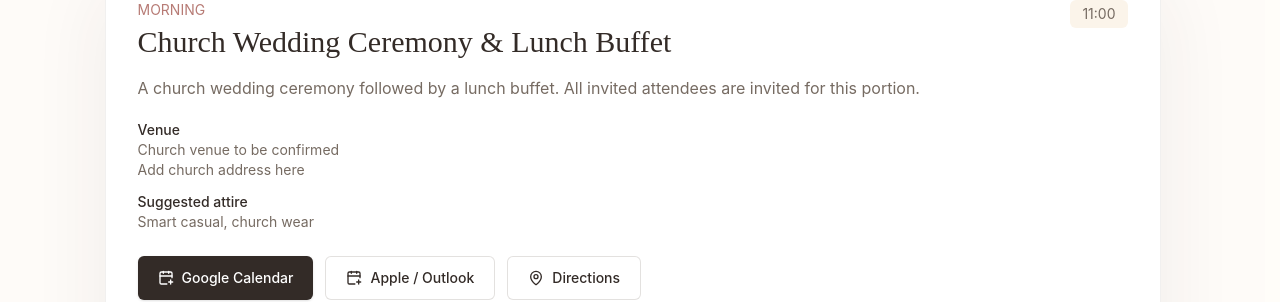
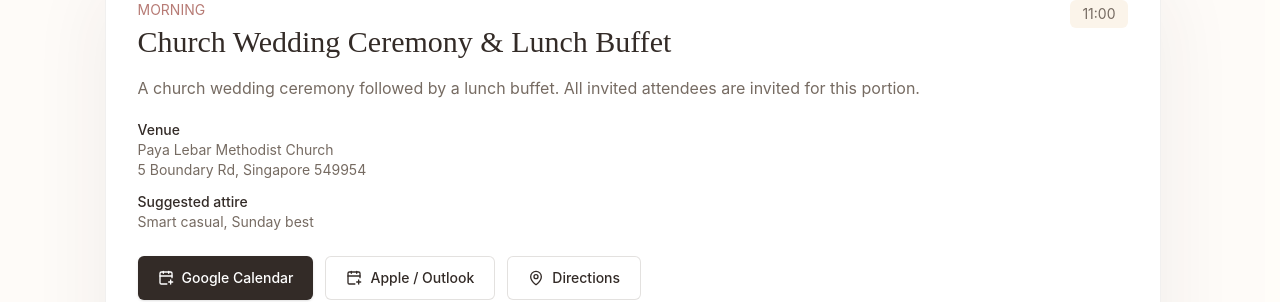
Before and after one commit to fluffysaur/yijia-and-rachel, a React (Vite) app: page / in a window 1280 px wide. Shown: the part 1313-1615 px from the top of the page. Built offline with nearby package versions, Linux system fonts and the light colour scheme.

Commit message:
feat: update lunch location to PLMC

```diff
--- a/src/content/wedding.ts
+++ b/src/content/wedding.ts
@@ -7,7 +7,7 @@ export const siteContent = {
         names: "Yi Jia & Rachel",
         firstNames: "Yi Jia and Rachel",
         dateLabel: "19 June 2027",
-    locationLabel: "Singapore"
+        locationLabel: "Singapore",
     },
     navigation: [
         { href: "#story", label: "Story" },
@@ -15,22 +15,21 @@ export const siteContent = {
         { href: "#gallery", label: "Gallery" },
         { href: "#qa", label: "Q&A" },
         { href: "#faq", label: "FAQ" },
-    { href: "#contact", label: "Contact" }
+        { href: "#contact", label: "Contact" },
     ],
     hero: {
         eyebrow: "We are getting married",
         headline: "Yi Jia & Rachel",
         body: "A gentle celebration of faith, family, and the people who have walked with us.",
-    image:
-      "https://images.unsplash.com/photo-1513278974582-3e1b4a4fa21e?auto=format&fit=crop&w=2000&q=88",
-    imageAlt: "Soft white wedding bouquet with warm natural light"
+        image: "https://images.unsplash.com/photo-1513278974582-3e1b4a4fa21e?auto=format&fit=crop&w=2000&q=88",
+        imageAlt: "Soft white wedding bouquet with warm natural light",
     },
     story: {
         title: "Our Story",
         paragraphs: [
             "This is a placeholder for the story of how we met, grew together, and arrived at this season.",
-      "Replace this copy with a few short paragraphs that feel personal and easy for guests to read before the wedding day."
-    ]
+            "Replace this copy with a few short paragraphs that feel personal and easy for guests to read before the wedding day.",
+        ],
     },
     events: [
         {
@@ -39,13 +38,14 @@ export const siteContent = {
             date: weddingDate,
             startTime: "11:00",
             endTime: "14:00",
-      venueName: "Church venue to be confirmed",
-      address: "Add church address here",
-      attire: "Smart casual, church wear",
+            venueName: "Paya Lebar Methodist Church",
+            address: "5 Boundary Rd, Singapore 549954",
+            attire: "Smart casual, Sunday best",
             description:
                 "A church wedding ceremony followed by a lunch buffet. All invited attendees are invited for this portion.",
-      mapUrl: "https://maps.google.com/?q=Singapore",
-      mapEmbedUrl: "https://maps.google.com/maps?q=Singapore&output=embed"
+            mapUrl: "https://maps.app.goo.gl/ULs7t9s9KTgipg4f8",
+            mapEmbedUrl:
+                "https://maps.google.com/maps?q=Paya+Lebar+Methodist+Church,+5+Boundary+Rd,+Singapore+549954&output=embed",
         },
         {
             id: "dinner",
@@ -59,77 +59,73 @@ export const siteContent = {
             description:
                 "An evening banquet for dinner invitees. Dinner time is tentative and will be updated closer to the date.",
             mapUrl: "https://maps.google.com/?q=Singapore",
-      mapEmbedUrl: "https://maps.google.com/maps?q=Singapore&output=embed"
-    }
+            mapEmbedUrl: "https://maps.google.com/maps?q=Singapore&output=embed",
+        },
     ] satisfies EventDetails[],
     gallery: [
         {
             src: "https://images.unsplash.com/photo-1519741497674-611481863552?auto=format&fit=crop&w=1200&q=85",
-      alt: "Wedding couple walking together"
+            alt: "Wedding couple walking together",
         },
         {
             src: "https://images.unsplash.com/photo-1511285560929-80b456fea0bc?auto=format&fit=crop&w=1200&q=85",
-      alt: "Wedding table flowers"
+            alt: "Wedding table flowers",
         },
         {
             src: "https://images.unsplash.com/photo-1529634597503-139d3726fed5?auto=format&fit=crop&w=1200&q=85",
-      alt: "Wedding rings"
+            alt: "Wedding rings",
         },
         {
             src: "https://images.unsplash.com/photo-1519225421980-715cb0215aed?auto=format&fit=crop&w=1200&q=85",
-      alt: "Wedding venue detail"
-    }
+            alt: "Wedding venue detail",
+        },
     ] satisfies GalleryImage[],
     highlights: [
         {
             src: "https://images.unsplash.com/photo-1502635385003-ee1e6a1a742d?auto=format&fit=crop&w=1400&q=85",
-      alt: "Soft wedding bouquet"
+            alt: "Soft wedding bouquet",
         },
         {
             src: "https://images.unsplash.com/photo-1525258946800-98cfd641d0de?auto=format&fit=crop&w=1400&q=85",
-      alt: "Warm wedding dinner setting"
-    }
+            alt: "Warm wedding dinner setting",
+        },
     ] satisfies GalleryImage[],
     qa: [
         {
             question: "Who said I love you first?",
-      answer: "Placeholder answer. Add something fun and true here."
+            answer: "Placeholder answer. Add something fun and true here.",
         },
         {
             question: "What is our ideal date?",
-      answer: "Good food, an unhurried walk, and time to talk."
+            answer: "Good food, an unhurried walk, and time to talk.",
         },
         {
             question: "What are we most excited for?",
-      answer: "Celebrating with the people who have shaped our lives."
-    }
+            answer: "Celebrating with the people who have shaped our lives.",
+        },
     ],
     faq: [
         {
             question: "Can I attend only the church ceremony?",
-      answer:
-        "Yes. All invited attendees are invited to the church ceremony and lunch buffet. Dinner invitations are separate."
+            answer: "Yes. All invited attendees are invited to the church ceremony and lunch buffet. Dinner invitations are separate.",
         },
         {
             question: "What should I wear?",
-      answer:
-        "For church, smart casual or church wear is perfect. For dinner, semi-formal attire is recommended."
+            answer: "For church, smart casual or church wear is perfect. For dinner, semi-formal attire is recommended.",
         },
         {
             question: "Can I change my RSVP after submitting?",
-      answer:
-        "Guests can view submitted RSVP details, but only admins can edit after submission. Please contact us if changes are needed."
+            answer: "Guests can view submitted RSVP details, but only admins can edit after submission. Please contact us if changes are needed.",
         },
         {
             question: "How do I share dietary preferences?",
-      answer:
-        "The RSVP form includes dietary fields for church lunch attendees and dinner meal selections for dinner attendees."
-    }
+            answer: "The RSVP form includes dietary fields for church lunch attendees and dinner meal selections for dinner attendees.",
+        },
     ],
     contact: {
         title: "Contact Us",
         body: "Questions or RSVP changes? Reach out to us directly.",
         email: "hello@yijiaxrachel.example",
-    phone: "+65 0000 0000"
-  }
+        phone: "+65 0000 0000",
+    },
 };
```
Lines whose indentation alone changed are shown as unchanged.
